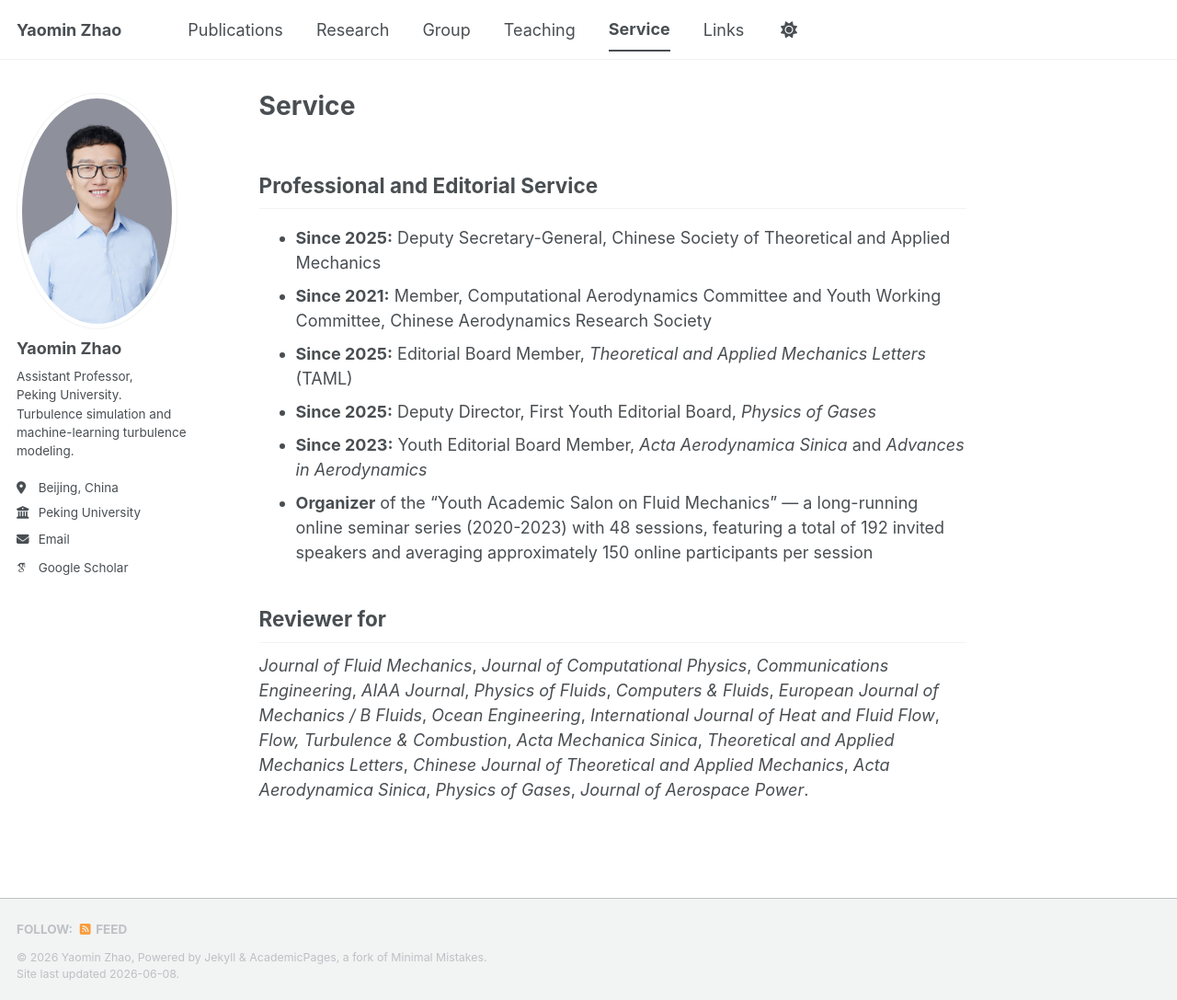
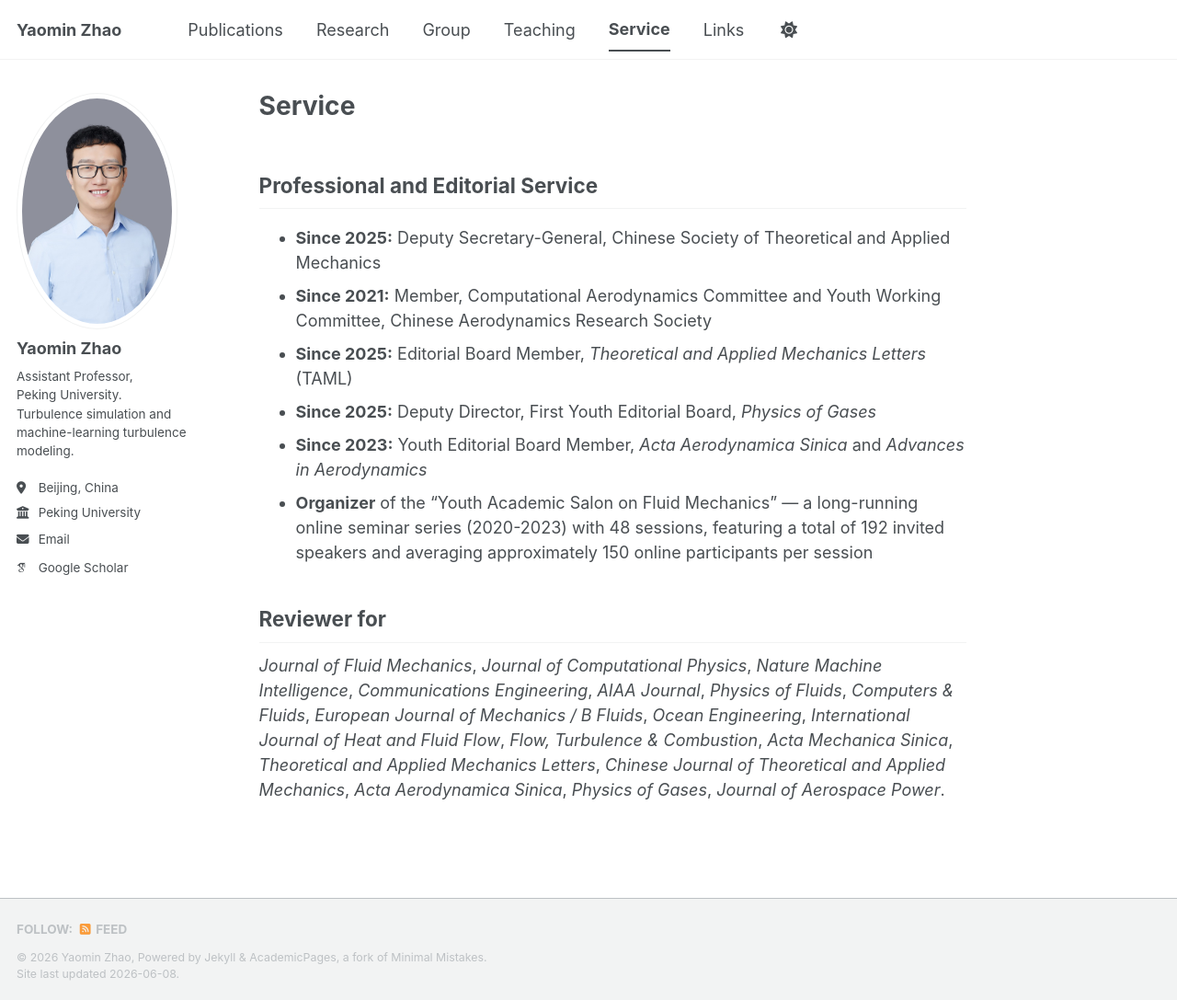
Before and after one commit to YMGroup-PKU/YMGroup-PKU.github.io, a Jekyll site: the page built from _pages/service.md, in a window 1280 px wide and 1087 px high. Shown: the whole window at 92% size. Built offline with Jekyll 4.4.1, drawn with Linux system fonts in a browser that asks for light colours; some web fonts are replaced; a script bundle is joined from its source files by our own code; library files that are not in the unit come from our copies.

Commit message:
Add Nature Machine Intelligence to reviewer list

```diff
--- a/_pages/service.md
+++ b/_pages/service.md
@@ -16,4 +16,4 @@ author_profile: true
 
 ## Reviewer for
 
-*Journal of Fluid Mechanics*, *Journal of Computational Physics*, *Communications Engineering*, *AIAA Journal*, *Physics of Fluids*, *Computers & Fluids*, *European Journal of Mechanics / B Fluids*, *Ocean Engineering*, *International Journal of Heat and Fluid Flow*, *Flow, Turbulence & Combustion*, *Acta Mechanica Sinica*, *Theoretical and Applied Mechanics Letters*, *Chinese Journal of Theoretical and Applied Mechanics*, *Acta Aerodynamica Sinica*, *Physics of Gases*, *Journal of Aerospace Power*.
+*Journal of Fluid Mechanics*, *Journal of Computational Physics*, *Nature Machine Intelligence*, *Communications Engineering*, *AIAA Journal*, *Physics of Fluids*, *Computers & Fluids*, *European Journal of Mechanics / B Fluids*, *Ocean Engineering*, *International Journal of Heat and Fluid Flow*, *Flow, Turbulence & Combustion*, *Acta Mechanica Sinica*, *Theoretical and Applied Mechanics Letters*, *Chinese Journal of Theoretical and Applied Mechanics*, *Acta Aerodynamica Sinica*, *Physics of Gases*, *Journal of Aerospace Power*.
```
